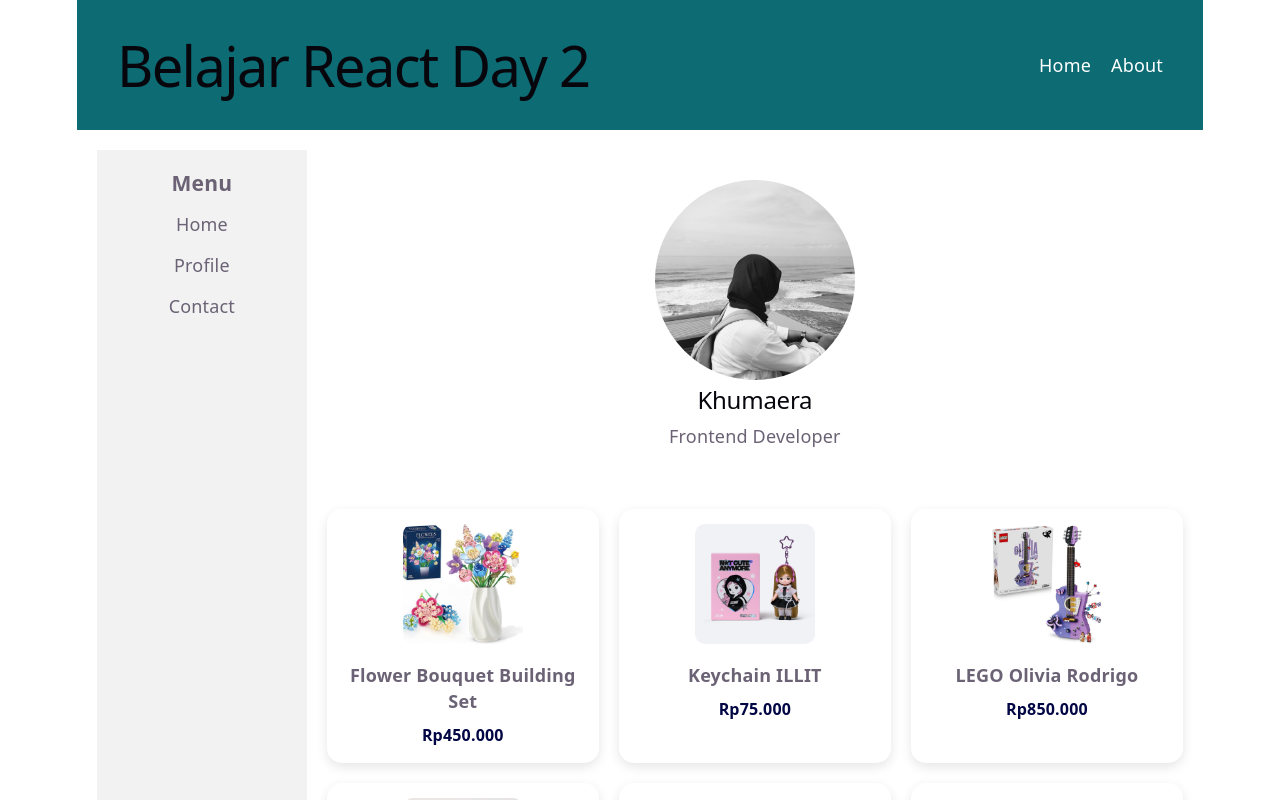
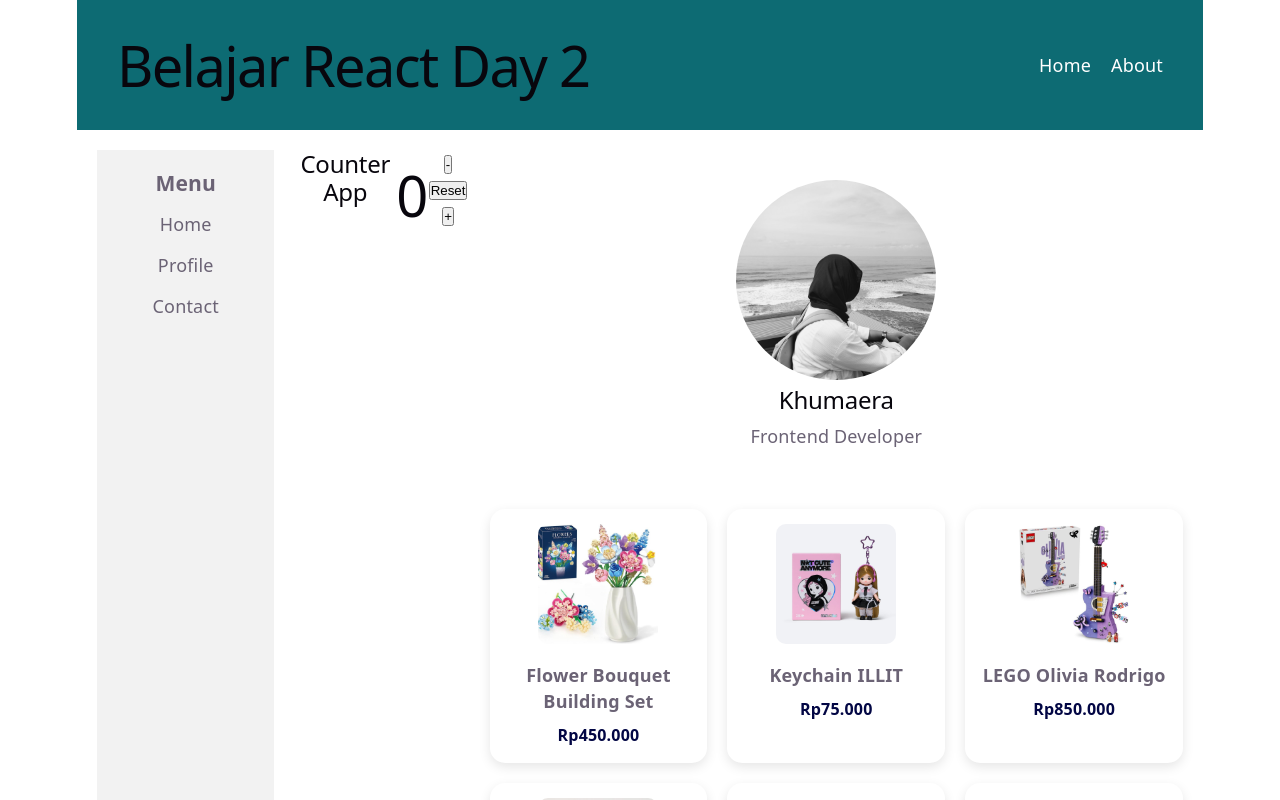
Before and after one commit to kukuraaa/tugas-1, a React (Vite) app: page / in a window 1280 px wide. Shown: the top 800 px of the page. Built offline with nearby package versions, Linux system fonts and the light colour scheme.

Commit message:
Hari 3 - useState

```diff
--- a/src/App.jsx
+++ b/src/App.jsx
@@ -3,6 +3,7 @@
 import Card from "./components/card";
 import Sidebar from "./components/sidebar";
 import ProductCard from "./components/productCard";
+import Counter from "./components/counter";
 
 import flower from "./assets/Flowers Bouquet Building Set.jpg";
 import keychain from "./assets/keychain illit.jpg";
@@ -20,6 +21,8 @@
 
       <main className="container">
         <Sidebar />
+
+         <Counter />
 
         <div className="content">
           <Card />
--- /dev/null
+++ b/src/components/counter.jsx
@@ -0,0 +1,35 @@
+import { useState } from "react";
+
+function Counter() {
+  const [count, setCount] = useState(0);
+
+  const tambah = () => {
+    setCount(count + 1);
+  };
+
+  const kurang = () => {
+    if (count > 0) {
+      setCount(count - 1);
+    }
+  };
+
+  const reset = () => {
+    setCount(0);
+  };
+
+  return (
+    <div className="counter">
+      <h2>Counter App</h2>
+
+      <h1>{count}</h1>
+
+      <div className="counter-btn">
+        <button onClick={kurang}>-</button>
+        <button onClick={reset}>Reset</button>
+        <button onClick={tambah}>+</button>
+      </div>
+    </div>
+  );
+}
+
+export default Counter;
```
